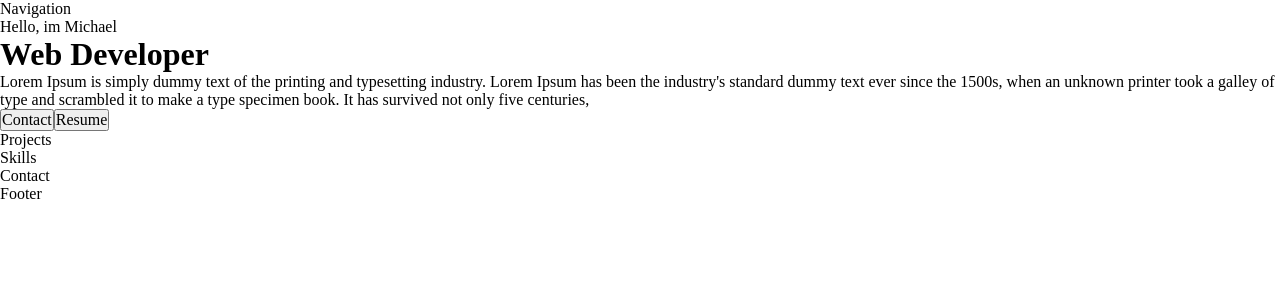
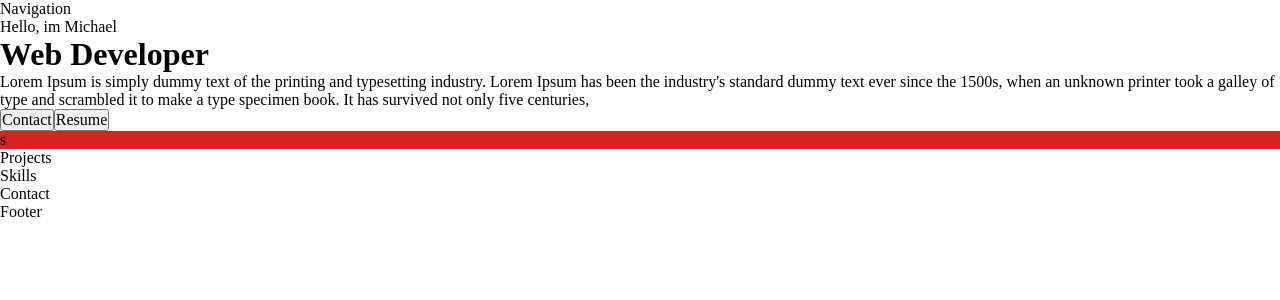
Before and after one commit to mlcoding111/Modern-Portfolio, a React (Create React App) app: page / in a window 1280 px wide. Shown: the top 300 px of the page. Built offline with nearby package versions, Linux system fonts and the light colour scheme.

Commit message:
Added ThemeProvider and theme variable

```diff
--- a/src/containers/Header/index.jsx
+++ b/src/containers/Header/index.jsx
@@ -1,5 +1,5 @@
 import React from 'react'
-
+import styled from 'styled-components'
 function Header() {
   return (
     <>
@@ -28,8 +28,8 @@ function Header() {
 
         </div>
 
-        <div className="skill-display">
-
+        <div className="skills-display">
+          <SkillCard red>s</SkillCard>
         </div>
 
         <div className="stats-display">
@@ -42,3 +42,7 @@ function Header() {
 }
 
 export default Header
+
+export const SkillCard = styled.div`
+  background: ${props => props.red ? props.theme.secondary : "#282828"}
+`
--- /dev/null
+++ b/src/containers/Header/styles.js
@@ -0,0 +1 @@
+import { styled } from 'styled-components'
--- a/src/index.js
+++ b/src/index.js
@@ -4,10 +4,18 @@ import App from './App';
 import { ThemeProvider } from 'styled-components';
 import GlobalCss from './Global.css';
 
+
+const theme = {
+  secondary: "#D72323"
+}
+
 const root = ReactDOM.createRoot(document.getElementById('root'));
 root.render(
   <>
     <GlobalCss />
-    <App />
+    <ThemeProvider theme={theme}>
+      <App />
+    </ThemeProvider>
+
   </>
 );
```
